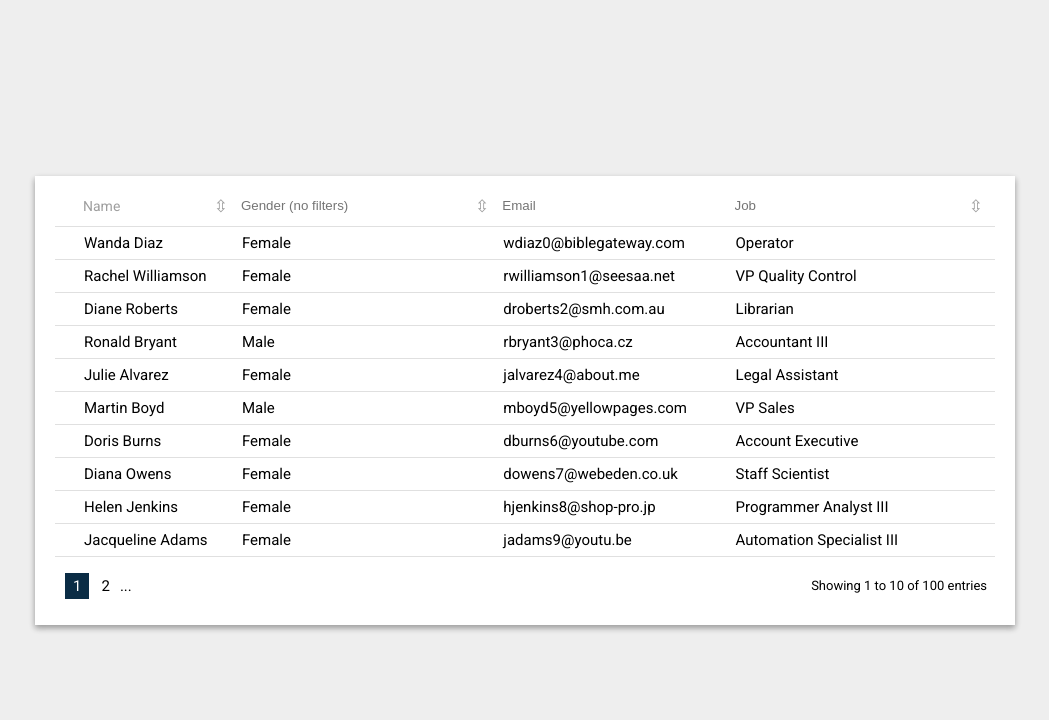
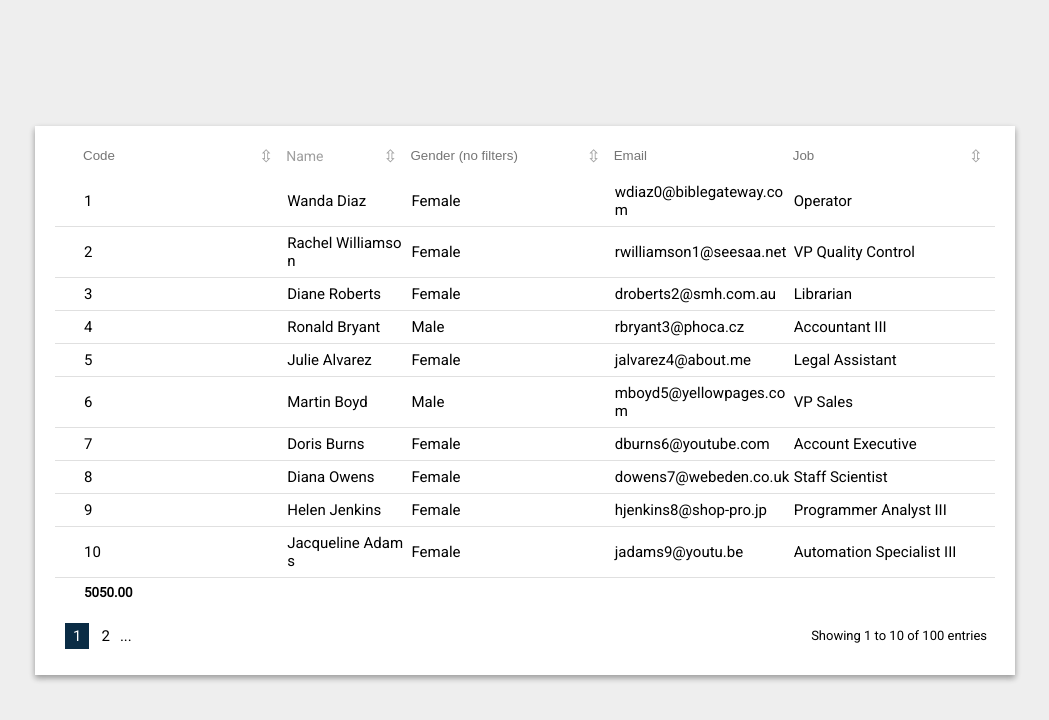
Before and after one commit to vssrcj/tablo, a React app: page sample/index.html in a window 1280 px wide. Shown: the whole page, without its empty margins (115-1164 px from the left). Built offline with nearby package versions, Linux system fonts and the light colour scheme.

Commit message:
Added sum to column -> gives aggregate in the footer

```diff
--- a/package.json
+++ b/package.json
@@ -1,6 +1,6 @@
 {
   "name": "tablo",
-  "version": "2.2.10",
+  "version": "2.4.2",
   "author": "CJ",
   "description": "",
   "main": "src/tablo.js",
--- a/sample/index.js
+++ b/sample/index.js
@@ -15,7 +15,9 @@ const renderClick = item => (
 
 const columns = [
   { width: 25, component: renderClick },
+   { name: "Code", key: "code", sum: true },
   { name: "Name", key: "name", searchable: false },
+
   { name: "Gender", key: "gender", filterable: true },
   { name: "Email", key: "contact.email", sortable: false },
   { name: "Job", key: "job_title" },
--- a/src/index.css
+++ b/src/index.css
@@ -28,7 +28,7 @@
 .tablo tbody tr:last-child {
   border-bottom: none;
 }
-.tablo tr {
+.tablo tbody tr {
   border-bottom: 1px solid #e0e0e0;
 }
 .tablo th,
@@ -45,6 +45,10 @@
   padding: 7px 2px;
   font-size: 15px;
   word-break: break-all;
+}
+.tablo .aggregate-cell {
+  font-size: smaller;
+  font-weight: 900;
 }
 .tablo .sort {
   font-size: 17px;
--- a/src/index.js
+++ b/src/index.js
@@ -36,7 +36,7 @@ export default class Tablo extends Component {
             const extras = column.sortable === true || column.sortable === undefined ?
                { sortable: true } : { };
 
-            const sortable = !column.component && (column.sortable || column.sortable === undefined);
+            const sortable = column.key && (column.sortable || column.sortable === undefined);
 
             if(column.filterable) {
                const filters = [ ... new Set(props.items.map(i => i[column.key])) ];
@@ -115,7 +115,7 @@ export default class Tablo extends Component {
       this.setState({ trimmed });
    }
 
-   renderFooter = colSpan => {
+   renderPaging = () => {
       const { trimmed, page, columns } = this.state;
       const { limit, items, name } = this.props;
 
@@ -190,13 +190,18 @@ export default class Tablo extends Component {
       }
 
       return (
-         <td className="footer-cell" colSpan={colSpan}>
+         <tfoot>
+            <tr>
+               <td className="footer-cell" colSpan={columns.length}>
                   <div className="footer-container">
                      { paging }
                      { exportButton }
                      { descriptionGroup }
                   </div>
                </td>
+            </tr>
+         </tfoot>
+
       );
    }
 
@@ -288,7 +293,7 @@ export default class Tablo extends Component {
          }
 
          return (
-            <th key={index} style={column.width ? { width: column.width } : {}}>
+            <th key={index} className={column.className} style={column.width ? { width: column.width } : {}}>
                { content }
             </th>
          );
@@ -301,12 +306,12 @@ export default class Tablo extends Component {
             <tr key={key ? getValue(item, key) : index}>
                {
                   columns.map((column, c) => {
-                     if(column.component) return <td key={c}>{column.component(item)}</td>;
+                     if(column.component) return <td key={c} className={column.className}>{column.component(item)}</td>;
 
                      let value = getValue(item, column.key);
                      if(typeof value == "boolean") value = value ? "True" : "False";
                      return (
-                        <td key={column.key}>{value}</td>
+                        <td key={column.key} className={column.className}>{value}</td>
                      );
                   })
                }
@@ -314,6 +319,24 @@ export default class Tablo extends Component {
          );
       })
    );
+
+   renderFooter = columns => {
+      const { items } = this.props;
+      if(columns && columns.some(c => c.sum)) {
+         return (
+            <tr key={-1}>
+               {columns.map((c, i) => {
+                  if(c.sum) {
+                     const total = (items.map(i => parseFloat(i[c.key]) || 0)).reduce((a,b) => a+b);
+                     return <td key={i} className="aggregate-cell">{total.toFixed(2)}</td>
+                  }
+                  else return <td key={i}></td>
+               })}
+            </tr>
+         );
+      }
+      return null;
+   };
 
    render() {
 
@@ -332,10 +355,10 @@ export default class Tablo extends Component {
                </thead>
                <tbody>
                   { this.renderBody(items, columns, id) }
-                  <tr key={-1}>
-                     { this.renderFooter(columns.length) }
-                  </tr>
+
+                  { this.renderFooter(columns) }
                </tbody>
+               { this.renderPaging() }
             </table>
          </div>
       );
```
Also changed, not shown: index.js (+45 -12 lines), 1 other file. Lines whose indentation alone changed are shown as unchanged.
